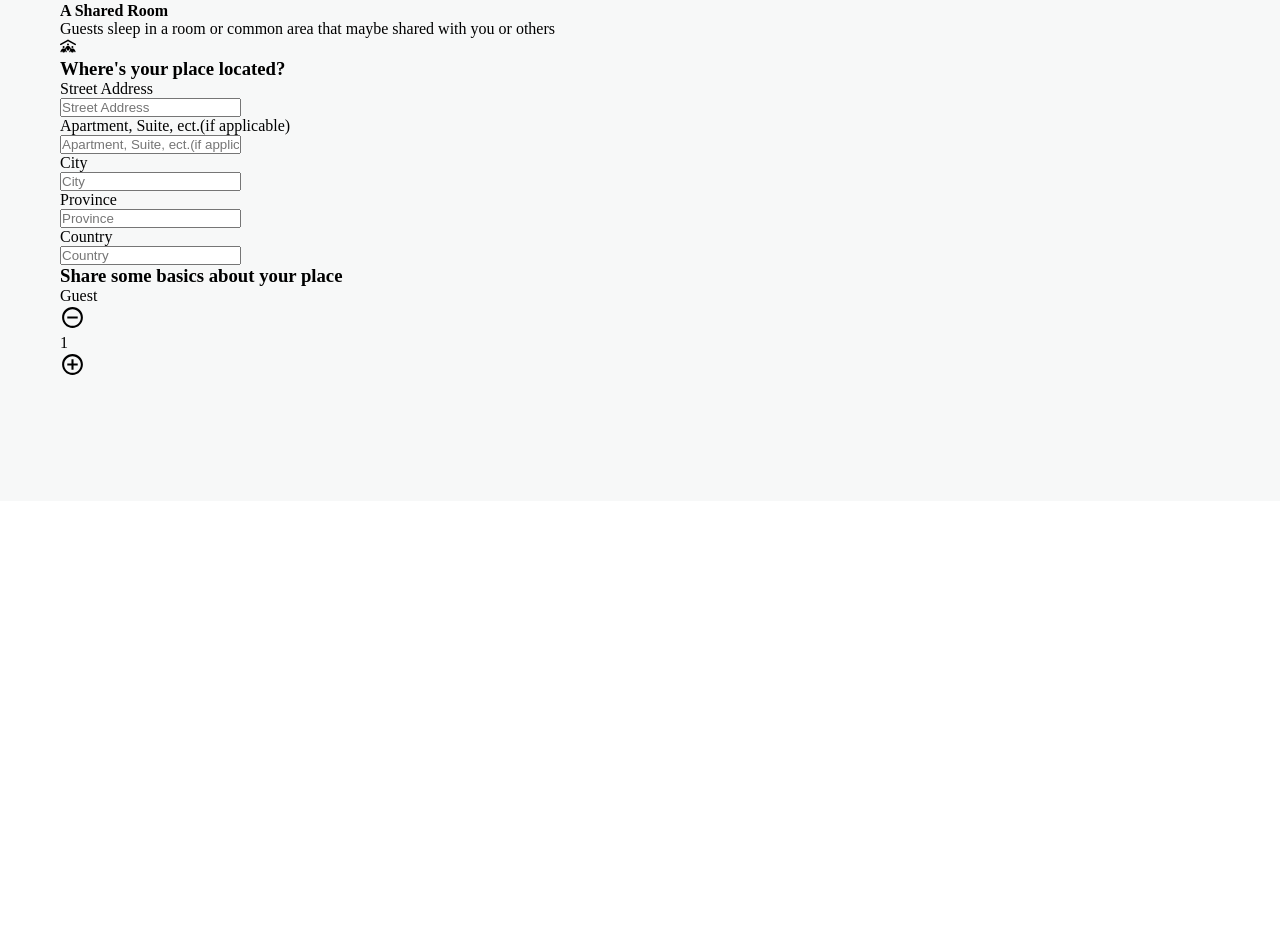
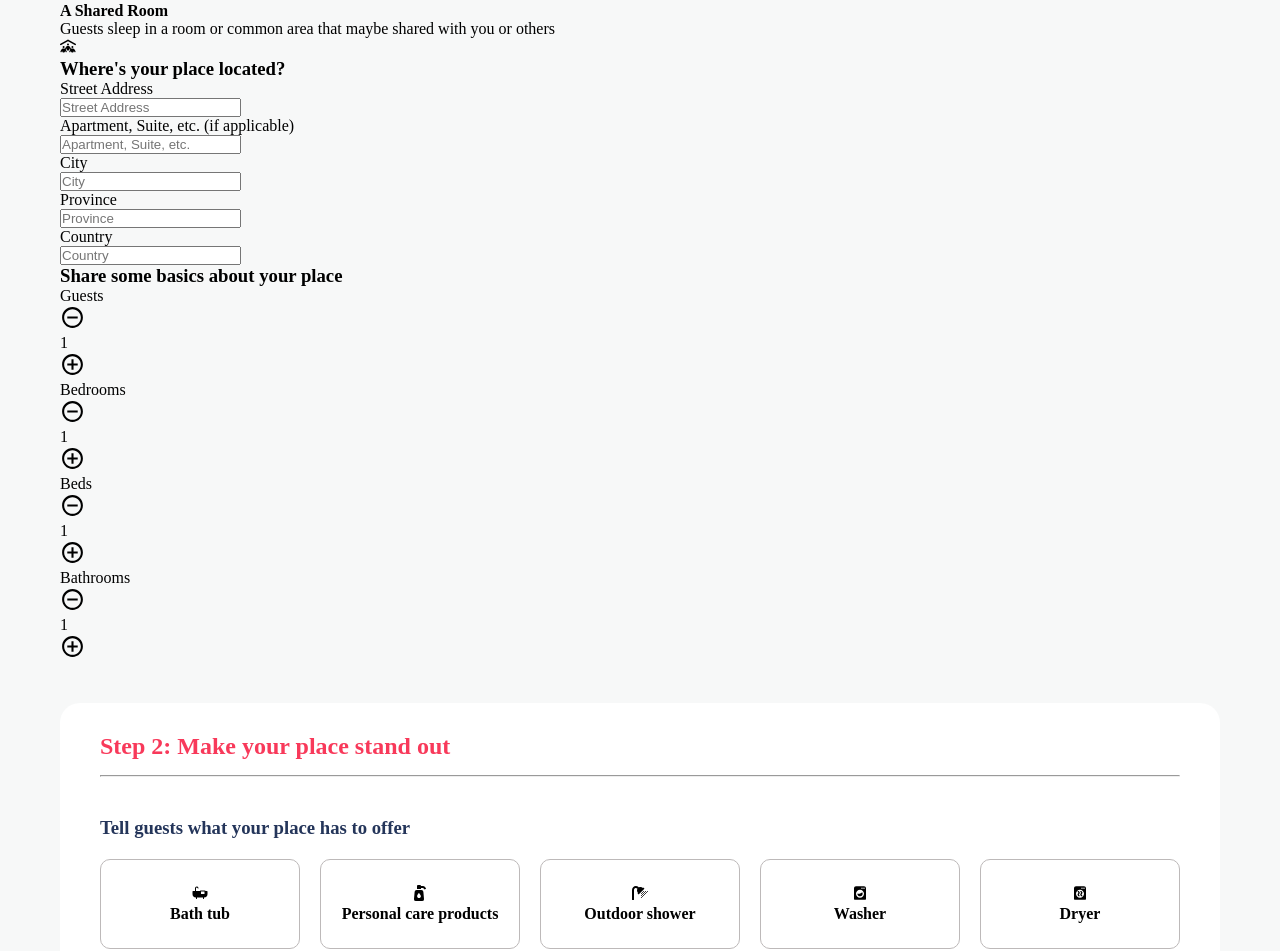
Before and after one commit to SachindaBandara/Home-Rental-Full-Stack-Application-in-MERN, a React (Create React App) app in the folder client/: page /create-listing in a window 1280 px wide. Shown: the part 943-1894 px from the top of the page. Before the commit the page ends 1444 px from the top, so only its background shows below. Built offline with nearby package versions, Linux system fonts and the light colour scheme.

Commit message:
create step 1 & 2

```diff
--- a/client/src/pages/CreateListing.jsx
+++ b/client/src/pages/CreateListing.jsx
@@ -1,20 +1,25 @@
-import React from "react";
+import React, { useState } from "react";
 import "../styles/CreateListing.scss";
 import Navbar from "../components/Navbar";
-import { categories, types } from "../data";
-import { RemoveCircleOutline, AddCircleOutline, AddCircleRounded } from "@mui/icons-material";
+import { categories, types, facilities } from "../data";
+import { RemoveCircleOutline, AddCircleOutline } from "@mui/icons-material";
 import variables from "../styles/variables.scss";
 
 const CreateListing = () => {
+  const [guestCount, setGuestCount] = useState(1);
+  const [bedroomCount, setBedroomCount] = useState(1);
+  const [bedCount, setBedCount] = useState(1);
+  const [bathroomCount, setBathroomCount] = useState(1);
+
   return (
     <>
       <Navbar />
 
       <div className="create-listing">
-        <h1>Publish Your place</h1>
+        <h1>Publish Your Place</h1>
         <form>
           <div className="create-listing-step1">
-            <h2>Step:1 Tell us about your place</h2>
+            <h2>Step 1: Tell us about your place</h2>
             <hr />
             <h3>Which of these categories best describes your place?</h3>
             <div className="category-list">
@@ -29,7 +34,7 @@ const CreateListing = () => {
             <h3>What type of place will guests have?</h3>
             <div className="type-list">
               {types?.map((item, index) => (
-                <div className="type">
+                <div className="type" key={index}>
                   <div className="type_text">
                     <h4>{item.name}</h4>
                     <p>{item.description}</p>
@@ -54,12 +59,11 @@ const CreateListing = () => {
 
             <div className="half">
               <div className="location">
-                <p>Apartment, Suite, ect.(if applicable)</p>
+                <p>Apartment, Suite, etc. (if applicable)</p>
                 <input
                   type="text"
-                  placeholder="Apartment, Suite, ect.(if applicable)"
+                  placeholder="Apartment, Suite, etc."
                   name="aptSuite"
-                  required
                 />
               </div>
 
@@ -93,26 +97,124 @@ const CreateListing = () => {
 
             <h3>Share some basics about your place</h3>
             <div className="basics">
+              {/* Guests */}
               <div className="basic">
-                <p>Guest</p>
+                <p>Guests</p>
                 <div className="basic_count">
                   <RemoveCircleOutline
+                    onClick={() =>
+                      setGuestCount(guestCount > 1 ? guestCount - 1 : 1)
+                    }
                     sx={{
                       fontSize: "25px",
                       cursor: "pointer",
                       "&:hover": { color: variables.pinkred },
                     }}
                   />
-                  <p>1</p>
+                  <p>{guestCount}</p>
                   <AddCircleOutline
-                  sx={{
-                    fontSize: "25px",
-                    cursor: "pointer",
-                    "&:hover": { color: variables.pinkred },
-                  }}
+                    onClick={() => setGuestCount(guestCount + 1)}
+                    sx={{
+                      fontSize: "25px",
+                      cursor: "pointer",
+                      "&:hover": { color: variables.pinkred },
+                    }}
                   />
                 </div>
               </div>
+
+              {/* Bedrooms */}
+              <div className="basic">
+                <p>Bedrooms</p>
+                <div className="basic_count">
+                  <RemoveCircleOutline
+                    onClick={() =>
+                      setBedroomCount(bedroomCount > 1 ? bedroomCount - 1 : 1)
+                    }
+                    sx={{
+                      fontSize: "25px",
+                      cursor: "pointer",
+                      "&:hover": { color: variables.pinkred },
+                    }}
+                  />
+                  <p>{bedroomCount}</p>
+                  <AddCircleOutline
+                    onClick={() => setBedroomCount(bedroomCount + 1)}
+                    sx={{
+                      fontSize: "25px",
+                      cursor: "pointer",
+                      "&:hover": { color: variables.pinkred },
+                    }}
+                  />
+                </div>
+              </div>
+
+              {/* Beds */}
+              <div className="basic">
+                <p>Beds</p>
+                <div className="basic_count">
+                  <RemoveCircleOutline
+                    onClick={() => setBedCount(bedCount > 1 ? bedCount - 1 : 1)}
+                    sx={{
+                      fontSize: "25px",
+                      cursor: "pointer",
+                      "&:hover": { color: variables.pinkred },
+                    }}
+                  />
+                  <p>{bedCount}</p>
+                  <AddCircleOutline
+                    onClick={() => setBedCount(bedCount + 1)}
+                    sx={{
+                      fontSize: "25px",
+                      cursor: "pointer",
+                      "&:hover": { color: variables.pinkred },
+                    }}
+                  />
+                </div>
+              </div>
+
+              {/* Bathrooms */}
+              <div className="basic">
+                <p>Bathrooms</p>
+                <div className="basic_count">
+                  <RemoveCircleOutline
+                    onClick={() =>
+                      setBathroomCount(
+                        bathroomCount > 1 ? bathroomCount - 1 : 1
+                      )
+                    }
+                    sx={{
+                      fontSize: "25px",
+                      cursor: "pointer",
+                      "&:hover": { color: variables.pinkred },
+                    }}
+                  />
+                  <p>{bathroomCount}</p>
+                  <AddCircleOutline
+                    onClick={() => setBathroomCount(bathroomCount + 1)}
+                    sx={{
+                      fontSize: "25px",
+                      cursor: "pointer",
+                      "&:hover": { color: variables.pinkred },
+                    }}
+                  />
+                </div>
+              </div>
+            </div>
+          </div>
+
+          <div className="create-listing_step2">
+            <h2>Step 2: Make your place stand out</h2>
+            <hr />
+
+            <h3>Tell guests what your place has to offer</h3>
+            <div className="amenities">
+              {facilities?.map((item, index) => (
+                <div className="facility" key={index}>
+                  <div className="faciliti_icon">{item.icon}</div>
+                 <p>{item.name}</p>
+                </div>
+              ))}
             </div>
           </div>
         </form>
```
